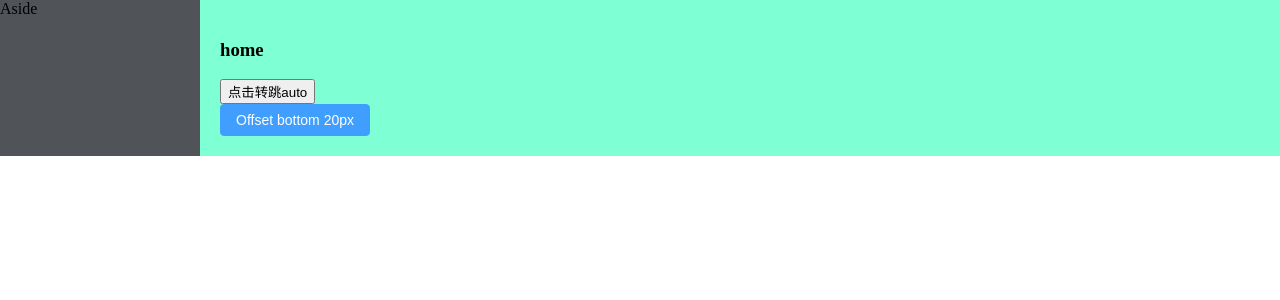
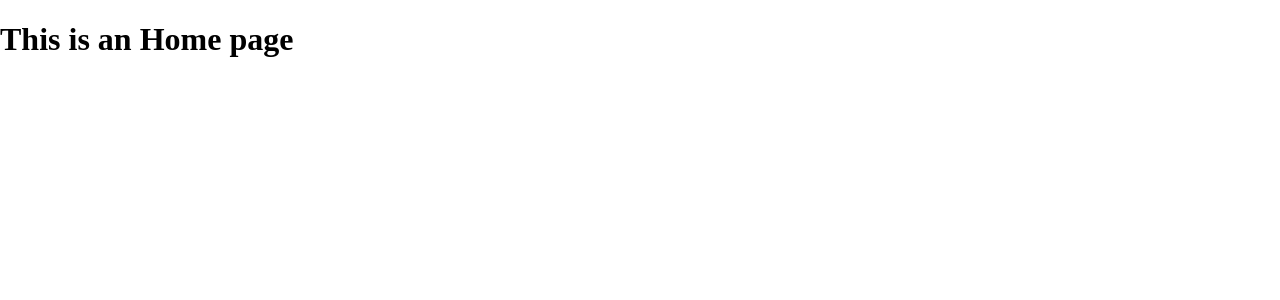
Before and after one commit to ershuaili/LearnVue, a Vue app: page /home in a window 1280 px wide. Shown: the top 300 px of the page. Built offline with nearby package versions, Linux system fonts and the light colour scheme.

Commit message:
学习
Signed-off-by: shuai <liershuai.cn@gmail.com>

```diff
--- a/public/index.html
+++ b/public/index.html
@@ -9,7 +9,8 @@
 </head>
 <body>
 <noscript>
-      <strong>We're sorry but <%= htmlWebpackPlugin.options.title %> doesn't work properly without JavaScript enabled. Please enable it to continue.</strong>
+    <strong>We're sorry but <%= htmlWebpackPlugin.options.title %> doesn't work properly without JavaScript enabled.
+        Please enable it to continue.</strong>
 </noscript>
 <div id="app"></div>
 </body>
--- a/src/components/About.vue
+++ b/src/components/About.vue
@@ -1,9 +1,12 @@
 <template>
   <div class="about">
     <h1>This is an about page</h1>
-    <router-link to="to/home">
-      <button>点击转跳</button>
-    </router-link>
   </div>
+</template>
 
-</template>
+<script>
+export default {
+  name: 'About',
+  components: {}
+}
+</script>
--- a/src/components/Home.vue
+++ b/src/components/Home.vue
@@ -1,20 +1,12 @@
 <template>
-  <div class="common-layout">
-    <el-container>
-      <el-container>
-        <el-aside style="background: #505458" width="200px">
-          Aside
-        </el-aside>
-        <el-main style="background: aquamarine">
-          <h1>home</h1>
-          <router-link to='/about'>
-            <button>点击转跳auto</button>
-          </router-link>
-          <el-affix :offset="20" position="bottom">
-            <el-button type="primary">Offset bottom 20px</el-button>
-          </el-affix>
-        </el-main>
-      </el-container>
-    </el-container>
+  <div class="about">
+    <h1>This is an Home page</h1>
   </div>
 </template>
+
+<script>
+export default {
+  name: 'Home',
+  components: {}
+}
+</script>
--- a/src/router/index.js
+++ b/src/router/index.js
@@ -1,11 +1,11 @@
 import {createRouter, createWebHistory} from 'vue-router'
 // 路由数组
 const routes = [
-    {
-        path: '/',
-        name: '/',
-        redirect: '/login'
-    },
+    // {
+    //     path: '/',
+    //     name: '/',
+    //     component: () => import('../App.vue')
+    // },
     {
         // 登录界面
         path: '/login',
--- a/src/views/Index.vue
+++ b/src/views/Index.vue
@@ -1,20 +1,27 @@
 <template>
   <h1>hello world!!</h1>
-  <router-link to='/about'>
-    <button>点击转跳auto</button>
-  </router-link>
-  <router-link to='/home'>
+
+  <button @click="auto">点击转跳auto</button>
+
+  <router-link active-class="active" to='/home'>
     <button>点击转跳home</button>
   </router-link>
-  <about/>
+  <div>
+    <router-view/>
+  </div>
 </template>
 
 <script>
-import About from "@/components/About";
-
 export default {
-  name: "index",
-  components: {About}
+  name: "Index",
+  components: {},
+  methods: {
+    auto() {
+      this.$router.push({
+        name: 'auto',
+      })
+    }
+  }
 }
 </script>
 
```
Lines whose indentation alone changed are shown as unchanged.
